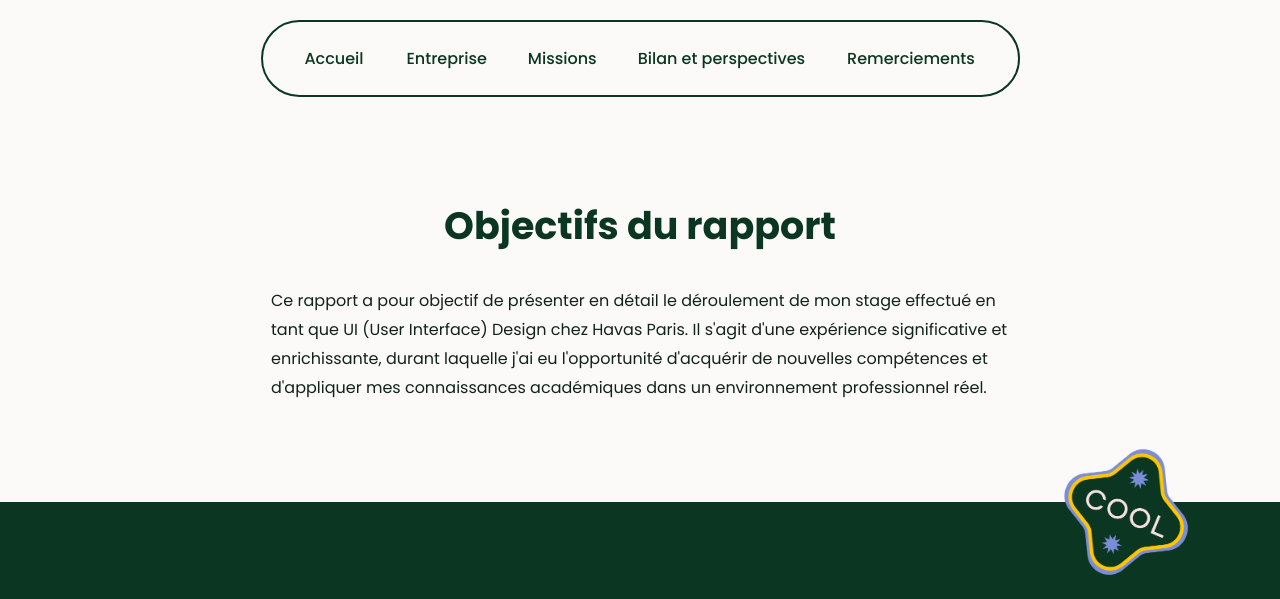
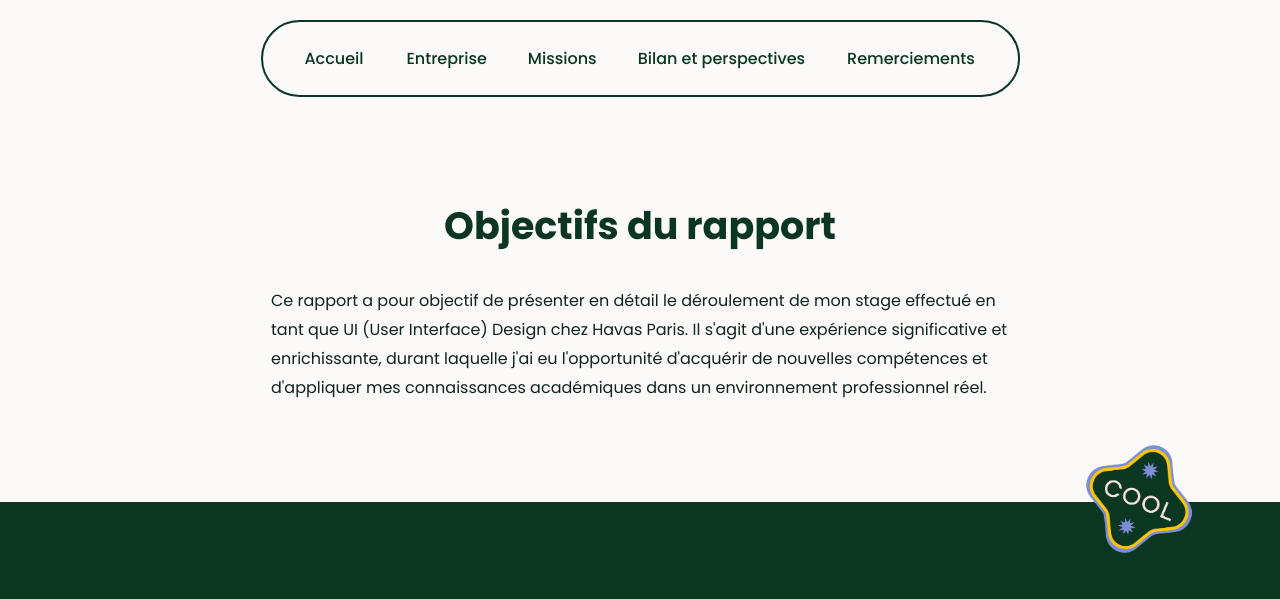
Before and after one commit to Eugenie98/eugenie.monier, a plain HTML site: page index.html in a window 1280 px wide. Shown: the top 599 px of the page. Drawn offline with nearby package versions, Linux system fonts and the light colour scheme.

Commit message:
rebuild pages

```diff
--- a/style.css
+++ b/style.css
@@ -199,7 +199,7 @@ li a:hover{
   position:absolute;
   right:5%;
   top:-80px;
-  width: 180px;
+  width: 12%;
 }
 
 #sectionImgTexte{
```
